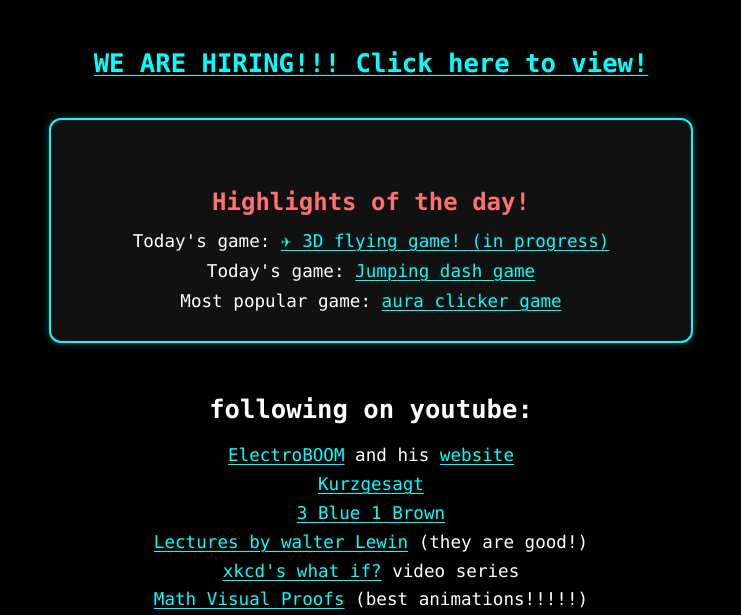
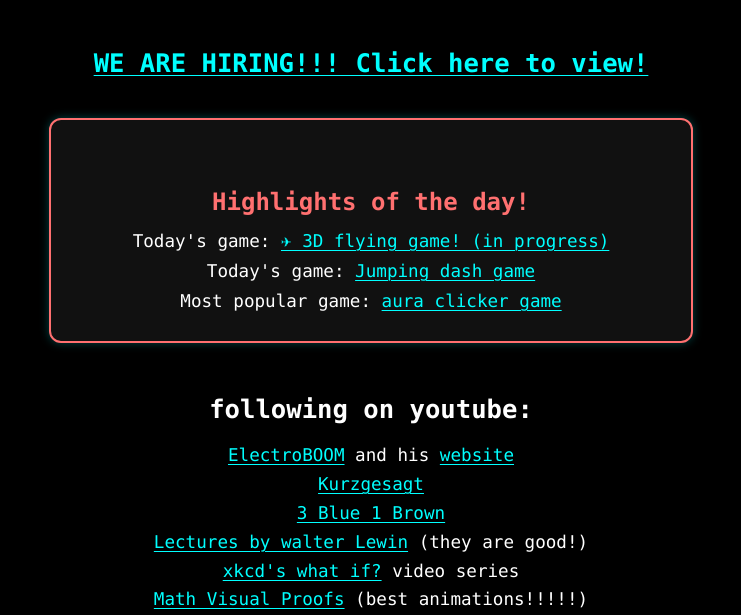
Before and after one commit to lxysgp/lxysgp.github.io, a plain HTML site: page index.html in a window 1280 px wide. Shown: the part 161-776 px from the top of the page, without its empty margins (269-1010 px from the left). Drawn offline with Linux system fonts and the light colour scheme; a script that the page names is missing.

Commit message:
Update style.css

```diff
--- a/style.css
+++ b/style.css
@@ -51,7 +51,7 @@
 }
 
 .highlights-box {
-  border: 2px solid #00ffff;
+  border: 2px solid #ff7070;
   border-radius: 12px;
   padding: 20px;
   margin: 40px auto;
```
